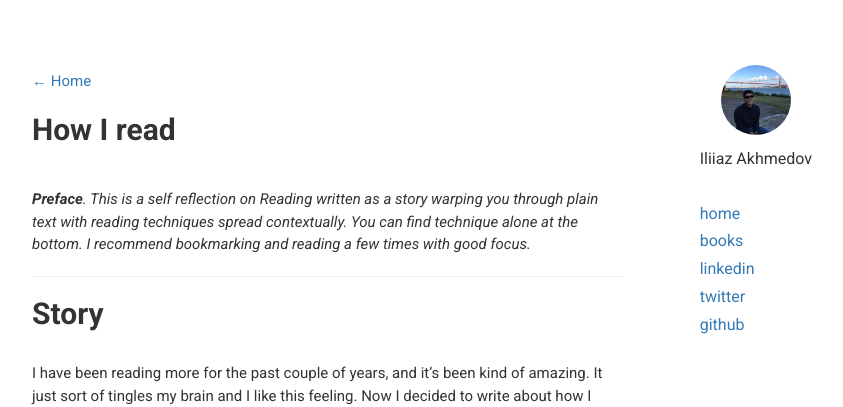
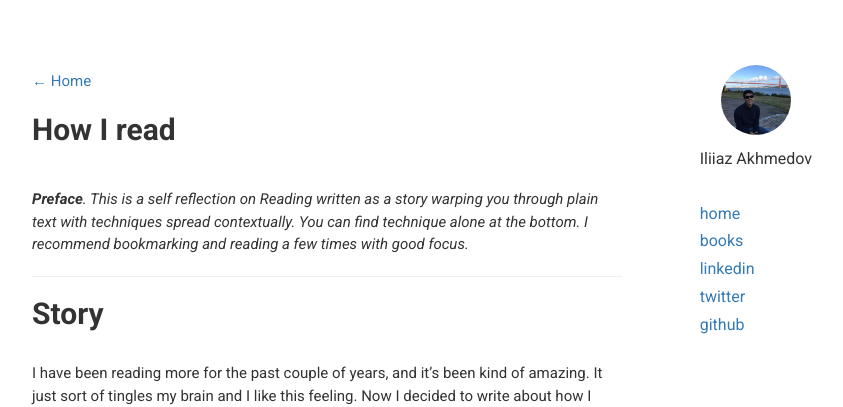
Before and after one commit to ianomad/ianomad.github.io, a Jekyll site: the page built from _posts/2023-10-25-How-I-Read.md, in a window 1280 px wide and 900 px high. Shown: the top 407 px of the window, without its empty margins (223-1066 px from the left). Built offline with Jekyll 4.4.1, drawn with Linux system fonts in a browser that asks for light colours; nearby versions of some CDN libraries.

Commit message:
Update 2023-10-25-How-I-Read.md

```diff
--- a/_posts/2023-10-25-How-I-Read.md
+++ b/_posts/2023-10-25-How-I-Read.md
@@ -10,7 +10,7 @@
 
 <br />
 
-<i>**Preface**. This is a self reflection on Reading written as a story warping you through plain text with reading techniques spread contextually. You can find technique alone at the bottom. I recommend bookmarking and reading a few times with good focus.</i>
+<i>**Preface**. This is a self reflection on Reading written as a story warping you through plain text with techniques spread contextually. You can find technique alone at the bottom. I recommend bookmarking and reading a few times with good focus.</i>
 
 ---
 
```
